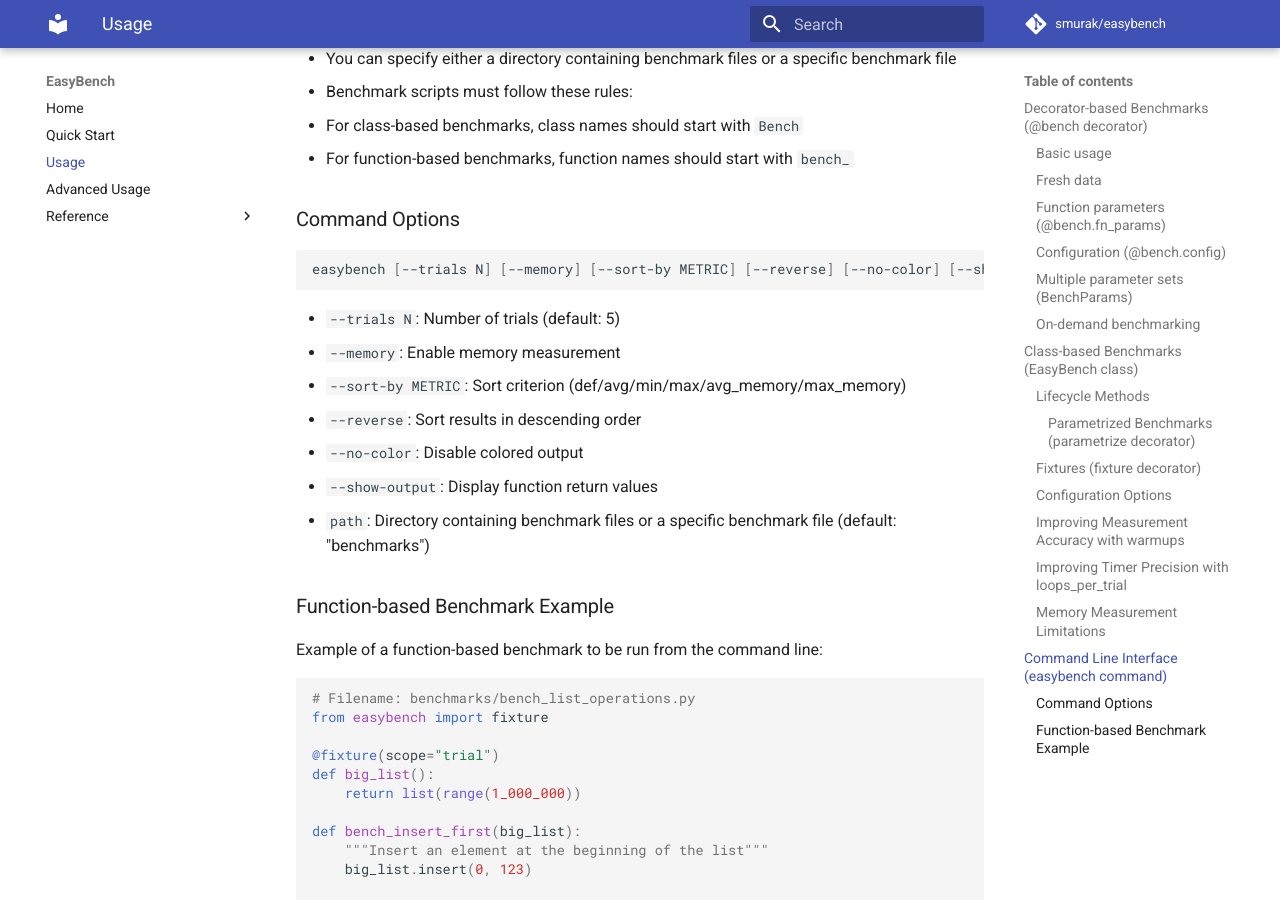
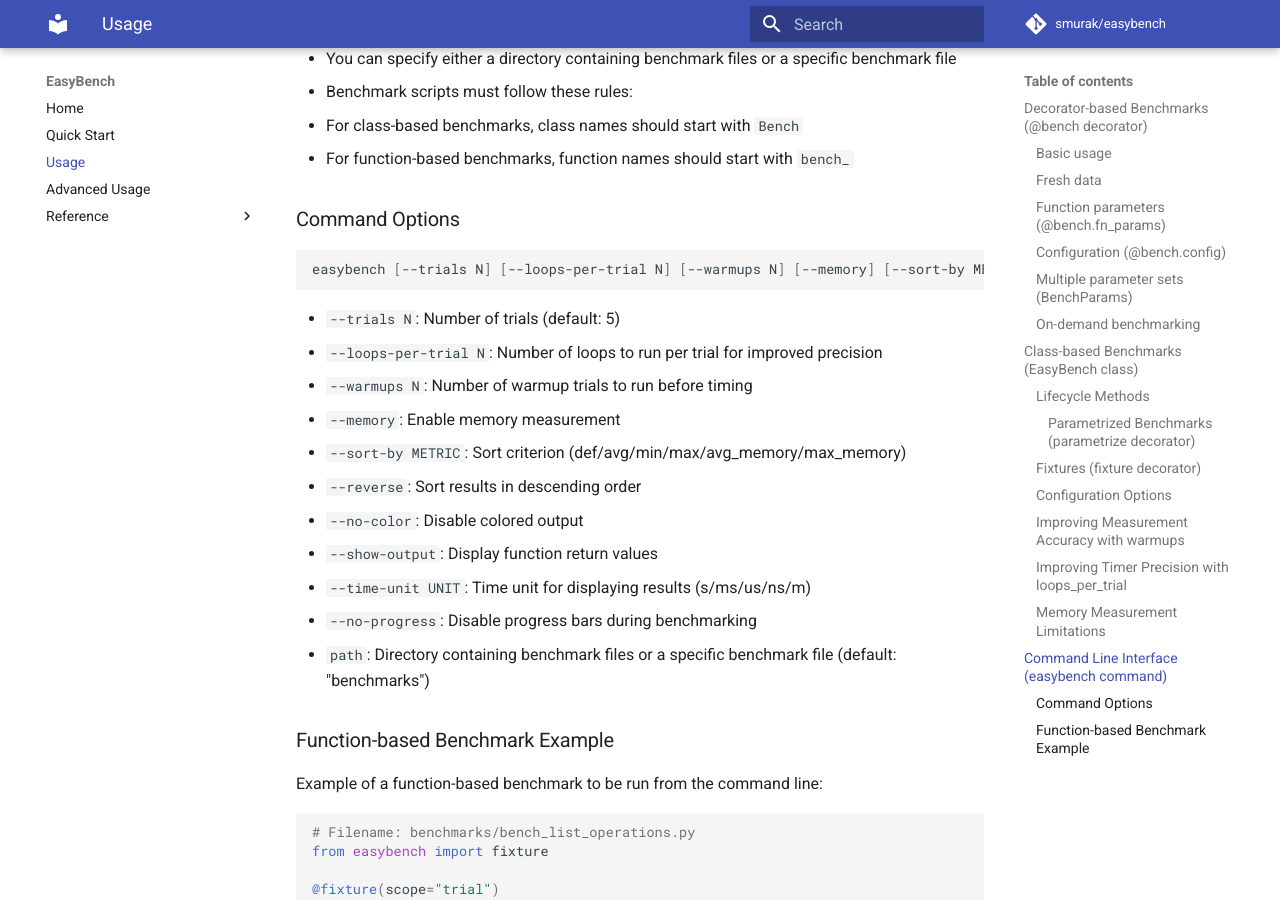
Before and after one commit to smurak/easybench, an MkDocs documentation site: the page built from docs/usage.md, in a window 1280 px wide and 900 px high, scrolled down 9432 px. Built offline with MkDocs 1.6.1 and Material for MkDocs 9.7.7, drawn with Linux system fonts in a browser that asks for light colours; comment, search, counter and statistics services are not loaded.

Commit message:
docs: update CLI options to include loops per trial, warmups, time unit, and no progress

````diff
--- a/docs/usage.md
+++ b/docs/usage.md
@@ -424,15 +424,19 @@ easybench [options] [path]
 ### Command Options
 
 ```bash
-easybench [--trials N] [--memory] [--sort-by METRIC] [--reverse] [--no-color] [--show-output] [path]
+easybench [--trials N] [--loops-per-trial N] [--warmups N] [--memory] [--sort-by METRIC] [--reverse] [--no-color] [--show-output] [--time-unit UNIT] [--no-progress] [path]
 ```
 
 - `--trials N`: Number of trials (default: 5)
+- `--loops-per-trial N`: Number of loops to run per trial for improved precision
+- `--warmups N`: Number of warmup trials to run before timing
 - `--memory`: Enable memory measurement
 - `--sort-by METRIC`: Sort criterion (def/avg/min/max/avg_memory/max_memory)
 - `--reverse`: Sort results in descending order
 - `--no-color`: Disable colored output
 - `--show-output`: Display function return values
+- `--time-unit UNIT`: Time unit for displaying results (s/ms/us/ns/m)
+- `--no-progress`: Disable progress bars during benchmarking
 - `path`: Directory containing benchmark files or a specific benchmark file (default: "benchmarks")
 
 ### Function-based Benchmark Example
````
Also changed, not shown: README-pypi.md (+5 -1 lines), README.md (+5 -1 lines), README_ja.md (+5 -1 lines).
